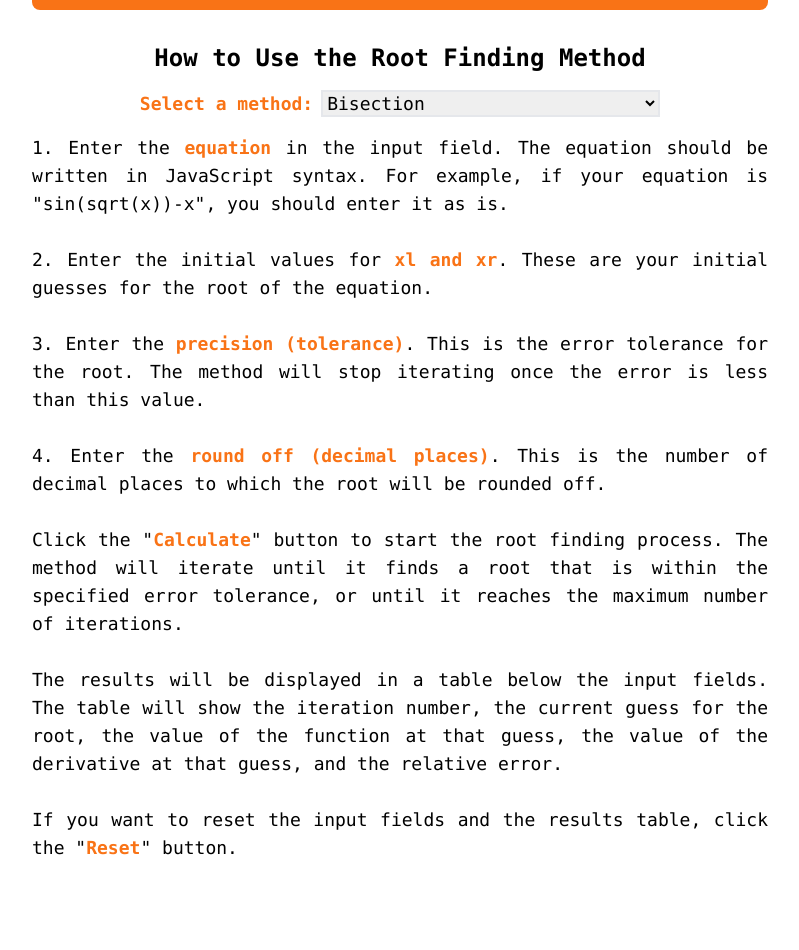
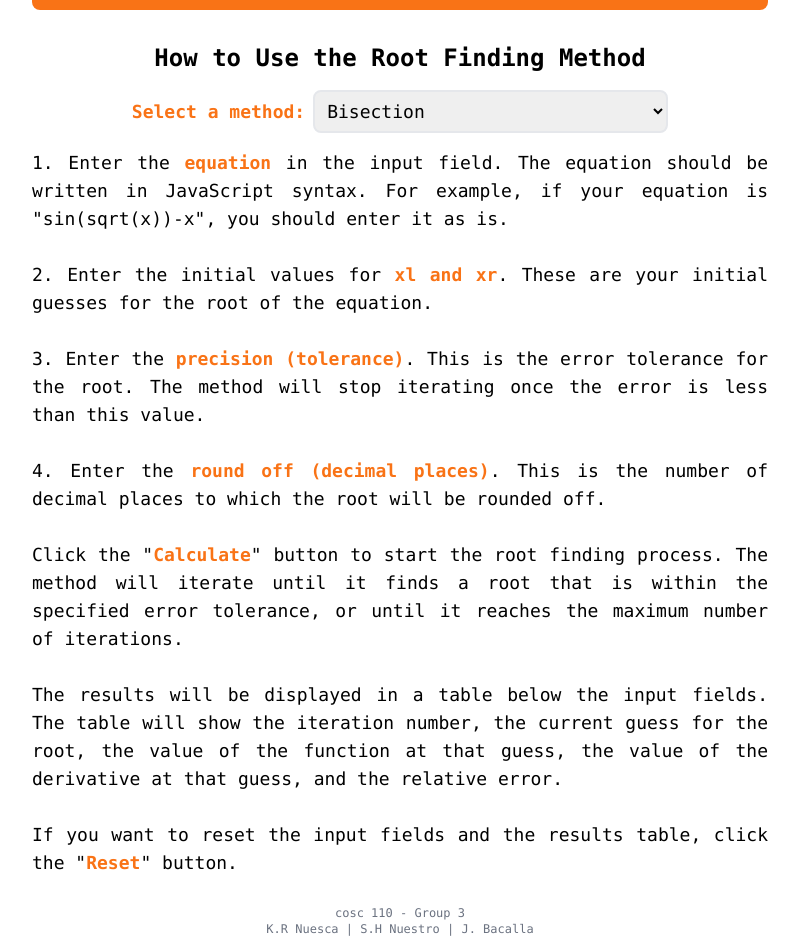
Before and after one commit to tfudoinkebs/cosc110-g3, a React (Vite) app: page / in a window 1280 px wide. Shown: the part 439-1389 px from the top of the page, without its empty margins (240-1039 px from the left). Before the commit the page ends 1345 px from the top, so only its background shows below. Built offline with nearby package versions, Linux system fonts and the light colour scheme.

Commit message:
added fix final

```diff
--- a/src/components/howtouse.jsx
+++ b/src/components/howtouse.jsx
@@ -18,7 +18,7 @@ const HowToUse = () => {
         </label>
         <select
           id="method"
-          className="ml-2 border-2"
+          className="ml-2 rounded-lg border-2 p-2"
           onChange={handleMethodChange}
         >
           <option value="bisection">Bisection</option>
@@ -135,6 +135,11 @@ const HowToUse = () => {
         <span className="font-semibold text-orange-500">Reset</span>" button.
       </p>{" "}
       <br />
+      <p className="text-xs text-gray-500"> cosc 110 - Group 3</p>
+      <p className="text-xs text-gray-500">
+        {" "}
+        K.R Nuesca | S.H Nuestro | J. Bacalla
+      </p>
     </div>
   );
 };
```
